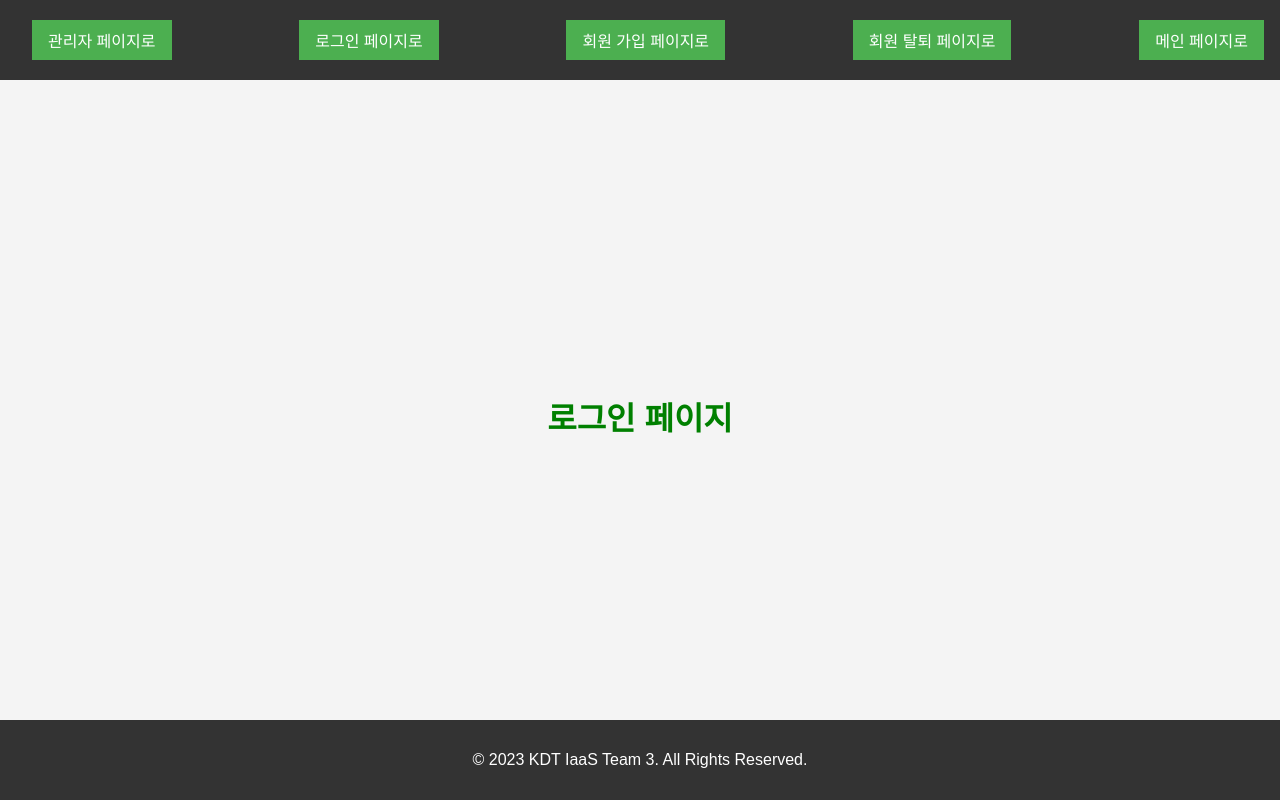
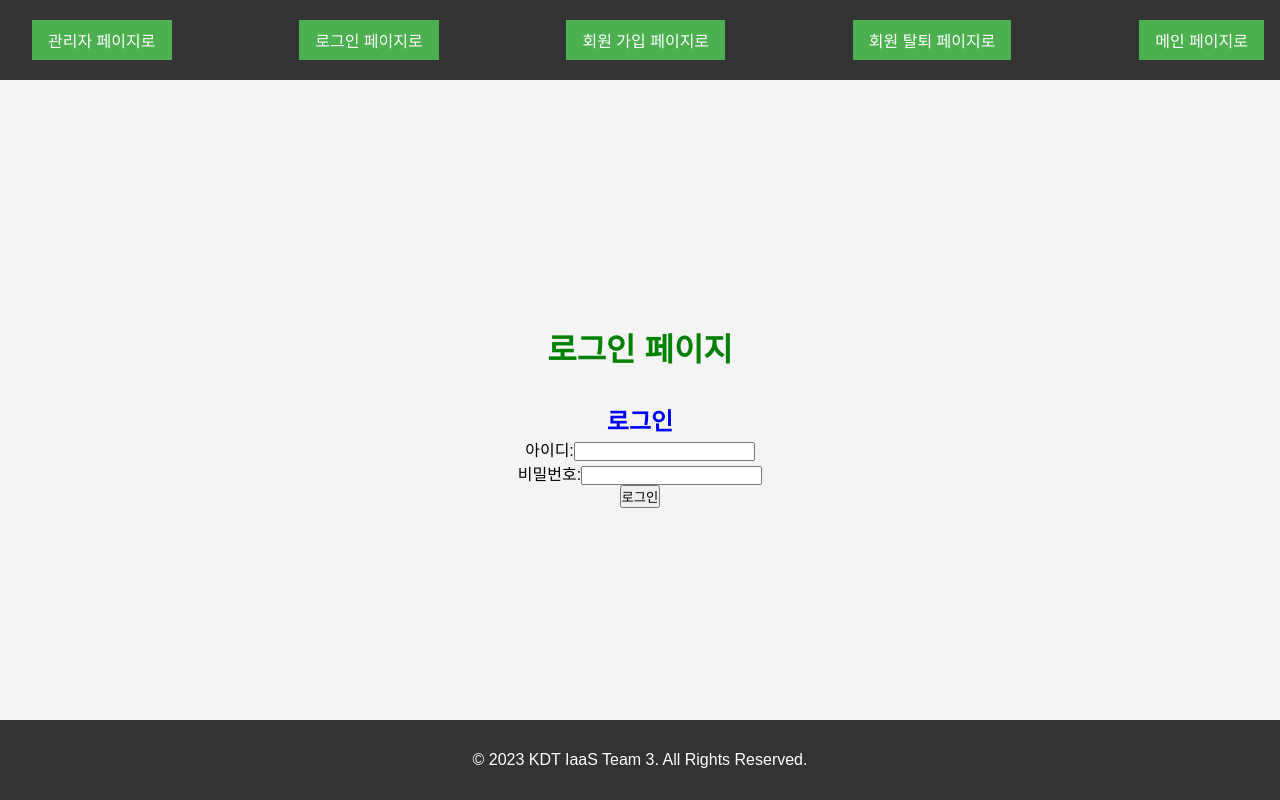
Before and after one commit to KDT-IaaS-Class-One-Group/KDT-IaaS-3team-ERP, a React (Create React App) app in the folder jjanbari/: page /login in a window 1280 px wide. Built offline with nearby package versions, Linux system fonts and the light colour scheme.

Commit message:
:sparkles: Feat: DB를 참조해 로그인 처리
- 로그인 폼 작성
- server.js에 로그인 라우트 추가
- userInfo 테이블을 참조해 로그인 처리 구현 완료

```diff
--- /dev/null
+++ b/jjanbari/src/pages/Login/LoginForm.tsx
@@ -0,0 +1,92 @@
+// src/pages/Login/LoginForm.tsx
+
+import React, { useState, ChangeEvent, FormEvent } from "react";
+import { useNavigate } from "react-router-dom";
+
+interface LoginFormData {
+  id: string;
+  password: string;
+}
+
+const LoginForm: React.FC = () => {
+  const navigate = useNavigate();
+
+  const [loginFormData, setLoginFormData] = useState<LoginFormData>({
+    id: "",
+    password: "",
+  });
+
+  const handleInputChange = (e: ChangeEvent<HTMLInputElement>) => {
+    const { name, value } = e.target;
+    setLoginFormData({
+      ...loginFormData,
+      [name]: value,
+    });
+  };
+
+  const handleSubmit = async (e: FormEvent<HTMLFormElement>) => {
+    e.preventDefault();
+
+    // 필수 필드 확인
+    if (!loginFormData.id || !loginFormData.password) {
+      alert("아이디와 비밀번호를 입력해주세요.");
+      return;
+    }
+
+    try {
+      // 서버로 로그인 정보 전송
+      const response = await fetch("http://localhost:3001/login", {
+        method: "POST",
+        headers: {
+          "Content-Type": "application/json",
+        },
+        body: JSON.stringify(loginFormData),
+      });
+
+      if (response.ok) {
+        console.log("로그인 성공!");
+        // 로그인이 성공했을 경우, 메인 페이지로 이동
+        navigate("/");
+      } else {
+        console.error("로그인 실패:", response.statusText);
+        alert("로그인에 실패했습니다. 다시 시도해주세요.");
+      }
+    } catch (error) {
+      console.error("로그인 실패: ", error);
+      alert("로그인에 실패했습니다. 다시 시도해주세요.");
+    }
+  };
+
+  return (
+    <div>
+      <h2>로그인</h2>
+      <form onSubmit={handleSubmit} className="LoginForm">
+        <label>
+          아이디:
+          <input
+            type="text"
+            name="id"
+            value={loginFormData.id}
+            onChange={handleInputChange}
+            required
+          />
+        </label>
+        <br />
+        <label>
+          비밀번호:
+          <input
+            type="password"
+            name="password"
+            value={loginFormData.password}
+            onChange={handleInputChange}
+            required
+          />
+        </label>
+        <br />
+        <button type="submit">로그인</button>
+      </form>
+    </div>
+  );
+};
+
+export default LoginForm;
--- a/jjanbari/src/pages/Login/LoginPage.tsx
+++ b/jjanbari/src/pages/Login/LoginPage.tsx
@@ -1,9 +1,12 @@
 // src/pages/Login/LoginPage.tsx
+
+import LoginForm from "./LoginForm";
 
 const LoginPage = () => {
   return (
     <div id="container">
       <h1>로그인 페이지</h1>
+      <LoginForm />
     </div>
   );
 };
```
Also changed, not shown: 1 other file (tests, documents, lock files or other folders).
